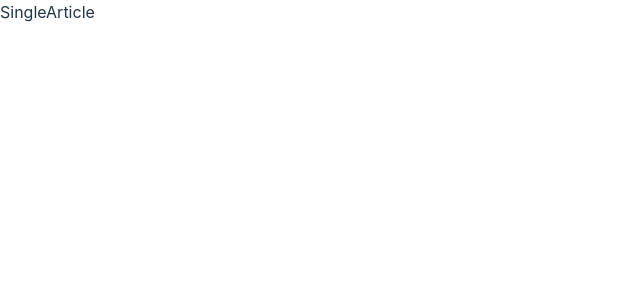
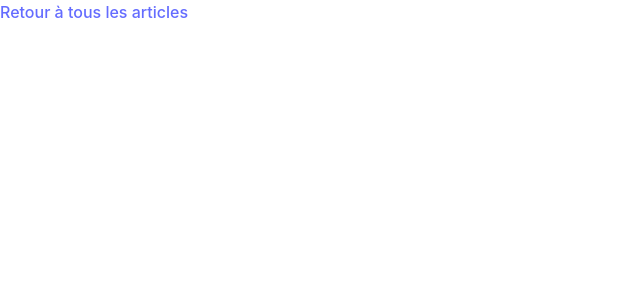
Before and after one commit to AlexandreOttmann/MERN-little-App, a React (Vite) app in the folder frontend/: page /articles/1 in a window 1280 px wide. Shown: the top 300 px of the page, without its empty margins (0-640 px from the left). Built offline with nearby package versions, Linux system fonts and the light colour scheme; no server answers.

Commit message:
FEAT: routing for single article is OK

```diff
--- a/frontend/src/pages/SingleArticle.jsx
+++ b/frontend/src/pages/SingleArticle.jsx
@@ -1,5 +1,5 @@
 import React, { useState, useEffect } from 'react';
-import { useParams } from 'react-router-dom';
+import { Link, useParams } from 'react-router-dom';
 import axios from 'axios';
 
 function SingleArticle() {
@@ -20,9 +20,14 @@ function SingleArticle() {
     }
   }
 
-  console.log(post);
-
-  return <div>SingleArticle</div>;
+  return (
+    <>
+      <Link to='/articles'>Retour à tous les articles</Link>
+      <h1>{post.title}</h1>
+      <p>{post.author}</p>
+      <p>{post.body}</p>
+    </>
+  );
 }
 
 export default SingleArticle;
```
